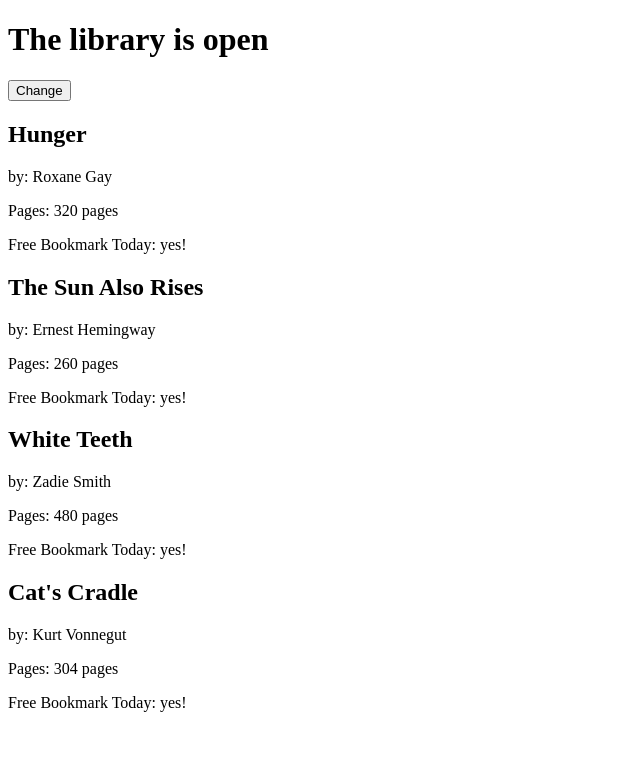
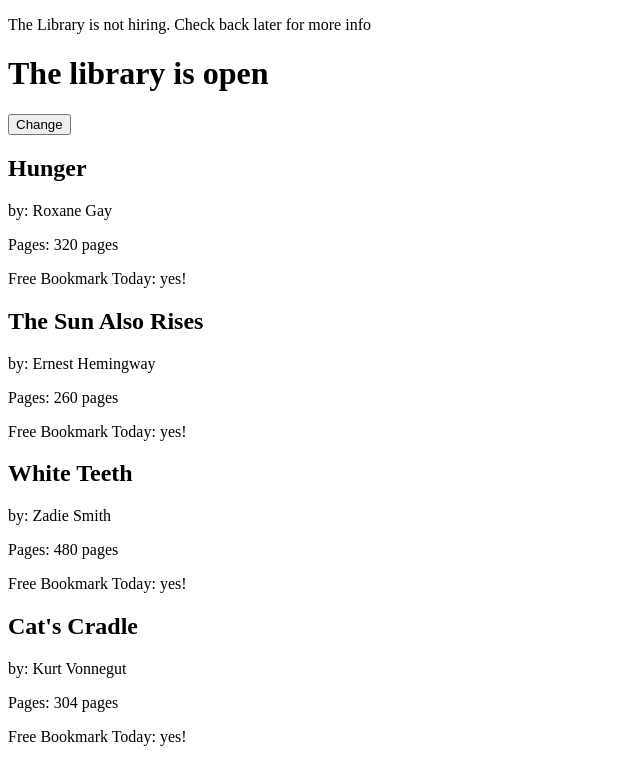
Before and after one commit to liaindev/react-essential-training-on-linkedin, a React (Create React App) app: page / in a window 1280 px wide. Shown: the top 784 px of the page, without its empty margins (0-640 px from the left). Built offline with nearby package versions, Linux system fonts and the light colour scheme.

Commit message:
Conditional rendering (for Components)

```diff
--- a/src/index.js
+++ b/src/index.js
@@ -19,10 +19,22 @@
   )
 }
 
+// minimalized arrow functions Hiring() and NotHiring()
+const Hiring = () =>
+  <div>
+    <p>The Library is hiring. Go to www.library.com/jobs for more</p>
+  </div>
+
+const NotHiring = () =>
+<div>
+  <p>The Library is not hiring. Check back later for more info</p>
+</div>
+
 class Library extends Component {
   state = {
     open: true,
-    freeBookmark: true
+    freeBookmark: true,
+    hiring: false
   }
 
   toggleOpenClosed = () => {
@@ -33,10 +45,10 @@
 
   render () {
     console.log(this.state)
-
     const { books } = this.props
     return (
       <div>
+        {this.state.hiring ? <Hiring /> : <NotHiring />}
         <h1>The library is {this.state.open ? 'open' : 'closed'}</h1>
         <button onClick={this.toggleOpenClosed}>Change</button>
         {books.map (
```
